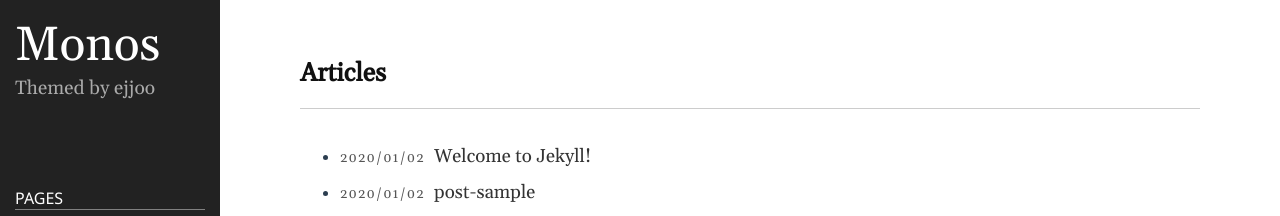
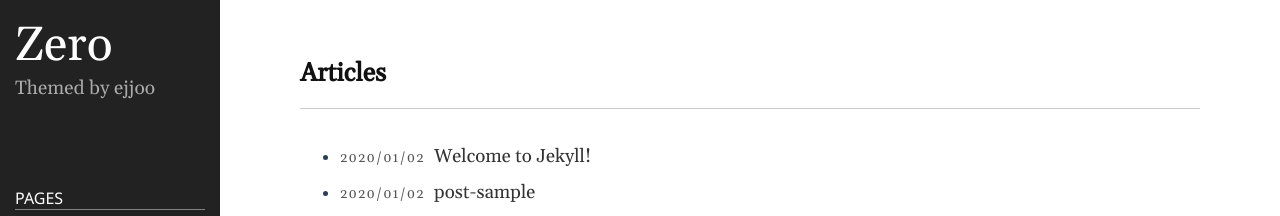
Before and after one commit to sun897827804/sun897827804.github.io, a Jekyll site: the page built from index.md, in a window 1280 px wide. Shown: the top 216 px of the page. Built offline with Jekyll 4.4.1, drawn with Linux system fonts in a browser that asks for light colours.

Commit message:
update theme

```diff
--- a/_config.yml
+++ b/_config.yml
@@ -18,8 +18,8 @@
 # You can create any custom variable you would like, and they will be accessible
 # in the templates via {{ site.myvariable }}.
 
-title: Monos
-email: ejjoo7994@gmail.com
+title: Zero
+email: 897827804@qq.com
 description: >- # this means to ignore newlines until "baseurl:"
   Themed by ejjoo
 # baseurl: "/" # the subpath of your site, e.g. /blog
```
